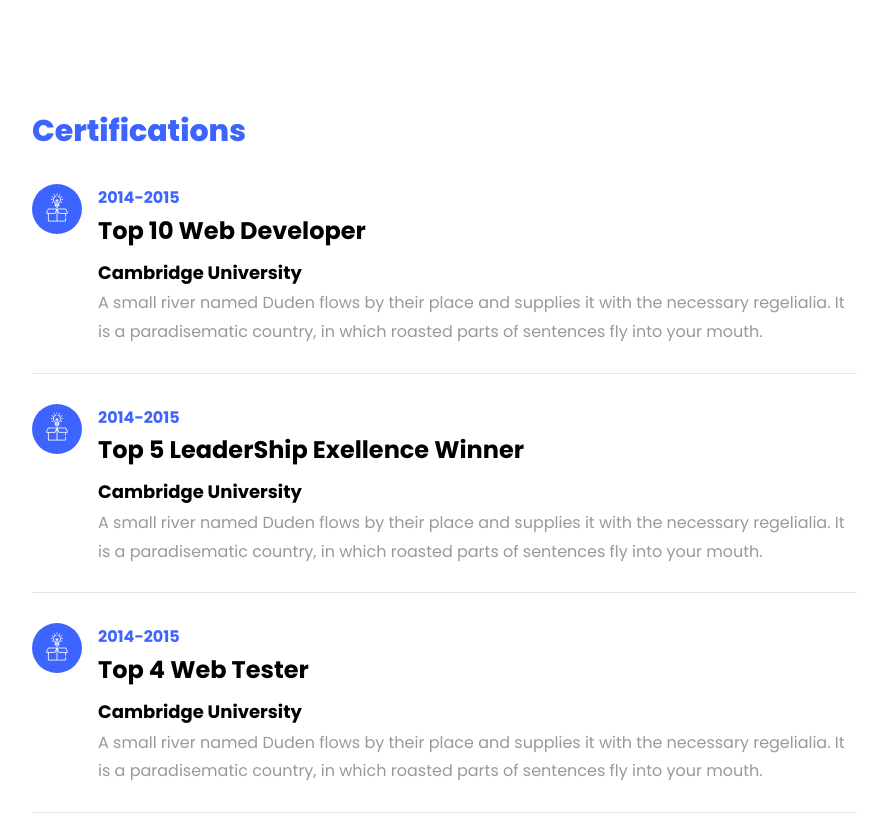
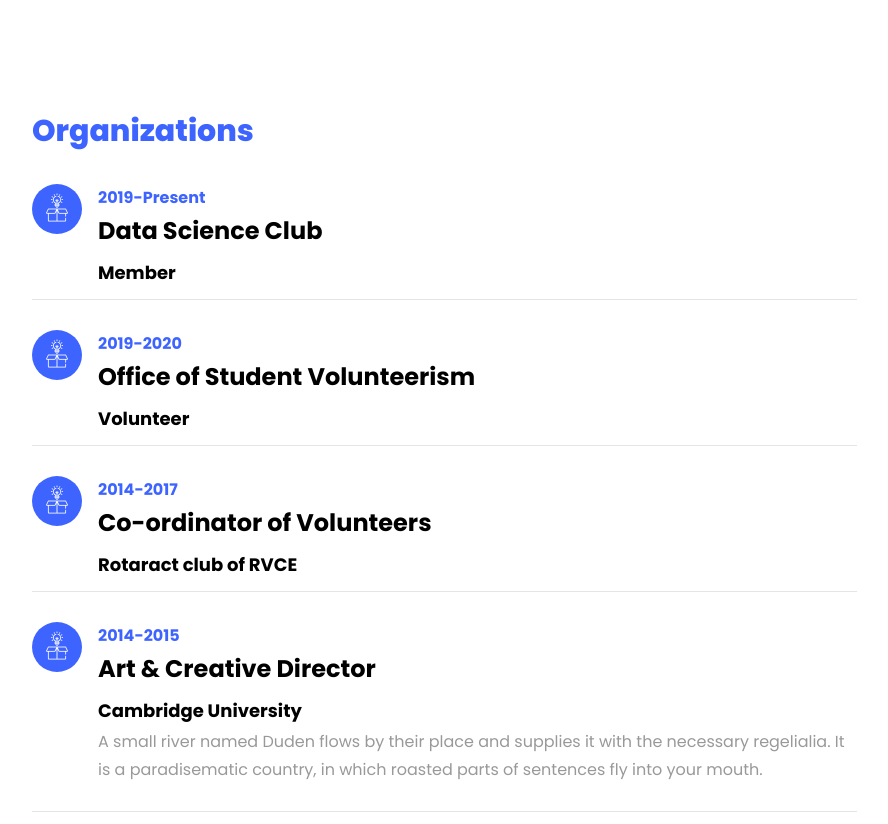
Before and after one commit to Rohith264/rohith264.github.io, a plain HTML site: page index.html in a window 1280 px wide. Shown: the part 4521-5345 px from the top of the page, without its empty margins (338-1226 px from the left). Drawn offline with nearby package versions, Linux system fonts and the light colour scheme; files whose address does not match are found by name.

Commit message:
certification update

```diff
--- a/index.html
+++ b/index.html
@@ -206,7 +206,7 @@
 					      <li><a href="#page-1">Education</a></li>
 					      <li><a href="#page-2">Experience</a></li>
 					      <li><a href="#page-3">Skills</a></li>
-					      <li><a href="#page-4">Certification</a></li>
+					      <li><a href="#page-4">Organization</a></li>
 					    </ul>
 					  </nav>
 					</div>
@@ -429,16 +429,16 @@
 					  	</div>
 					  </div>
 					  <div id="page-4" class= "page four">
-					    <h2 class="heading">Certifications</h2>
+					    <h2 class="heading">Organizations</h2>
 					    <div class="resume-wrap d-flex ftco-animate">
 					    	<div class="icon d-flex align-items-center justify-content-center">
 					    		<span class="flaticon-ideas"></span>
 					    	</div>
 					    	<div class="text pl-3">
-		    					<span class="date">2014-2015</span>
-		    					<h2>Top 10 Web Developer</h2>
-		    					<span class="position">Cambridge University</span>
-		    					<p>A small river named Duden flows by their place and supplies it with the necessary regelialia. It is a paradisematic country, in which roasted parts of sentences fly into your mouth.</p>
+		    					<span class="date">2019-Present</span>
+		    					<h2>Data Science Club</h2>
+		    					<span class="position">Member</span>
+
 	    					</div>
 	    				</div>
 	    				<div class="resume-wrap d-flex ftco-animate">
@@ -446,10 +446,10 @@
 					    		<span class="flaticon-ideas"></span>
 					    	</div>
 					    	<div class="text pl-3">
-		    					<span class="date">2014-2015</span>
-		    					<h2>Top 5 LeaderShip Exellence Winner</h2>
-		    					<span class="position">Cambridge University</span>
-		    					<p>A small river named Duden flows by their place and supplies it with the necessary regelialia. It is a paradisematic country, in which roasted parts of sentences fly into your mouth.</p>
+		    					<span class="date">2019-2020</span>
+		    					<h2>Office of Student Volunteerism</h2>
+		    					<span class="position">Volunteer</span>
+
 		    				</div>
 	    				</div>
 	    				<div class="resume-wrap d-flex ftco-animate">
@@ -457,10 +457,10 @@
 					    		<span class="flaticon-ideas"></span>
 					    	</div>
 					    	<div class="text pl-3">
-		    					<span class="date">2014-2015</span>
-		    					<h2>Top 4 Web Tester</h2>
-		    					<span class="position">Cambridge University</span>
-		    					<p>A small river named Duden flows by their place and supplies it with the necessary regelialia. It is a paradisematic country, in which roasted parts of sentences fly into your mouth.</p>
+		    					<span class="date">2014-2017</span>
+		    					<h2>Co-ordinator of Volunteers</h2>
+		    					<span class="position">Rotaract club of RVCE</span>
+
 		    				</div>
 	    				</div>
 	    				<div class="resume-wrap d-flex ftco-animate">
```
Also changed, not shown: images/Capture.PNG (deleted).
